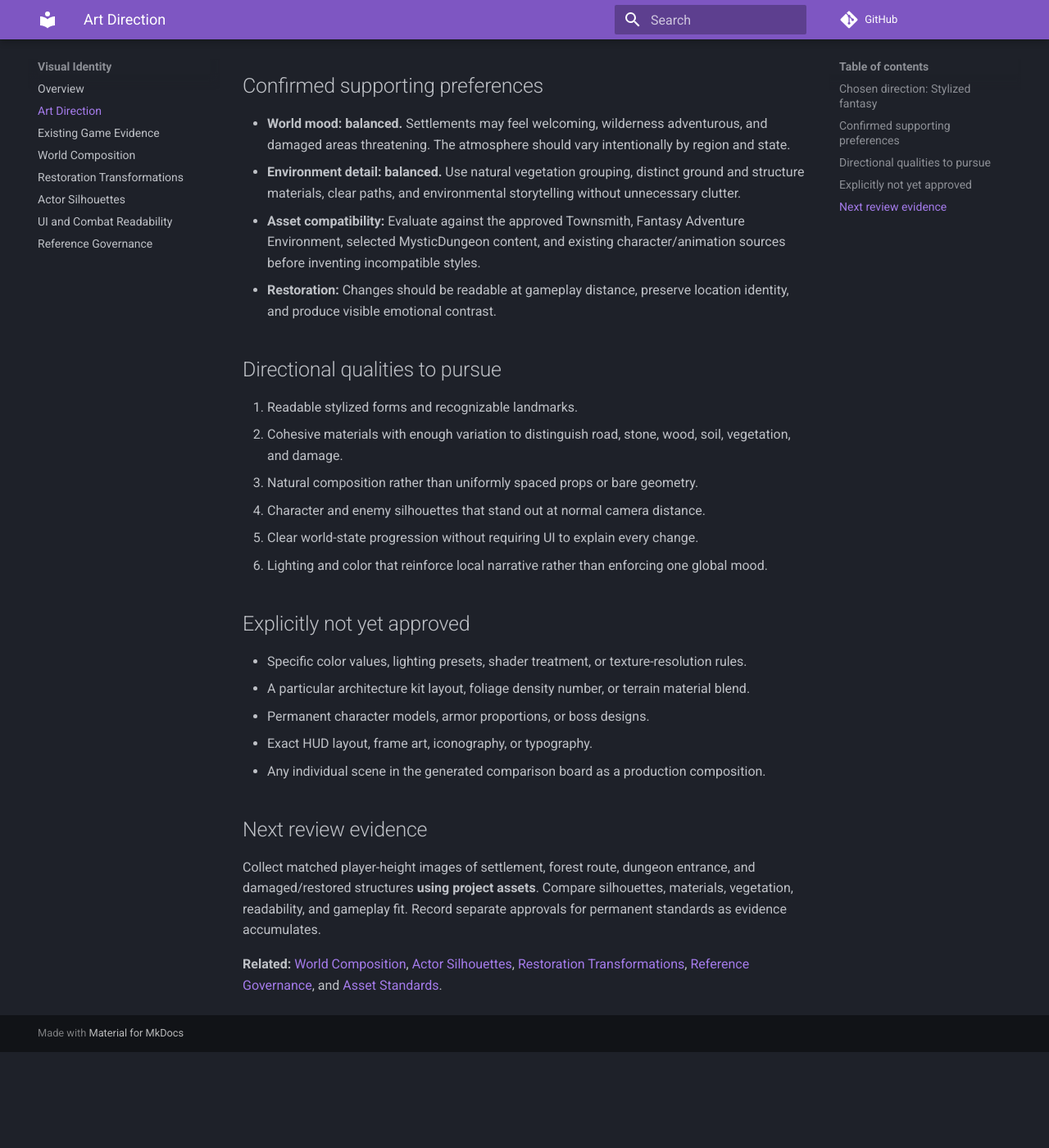
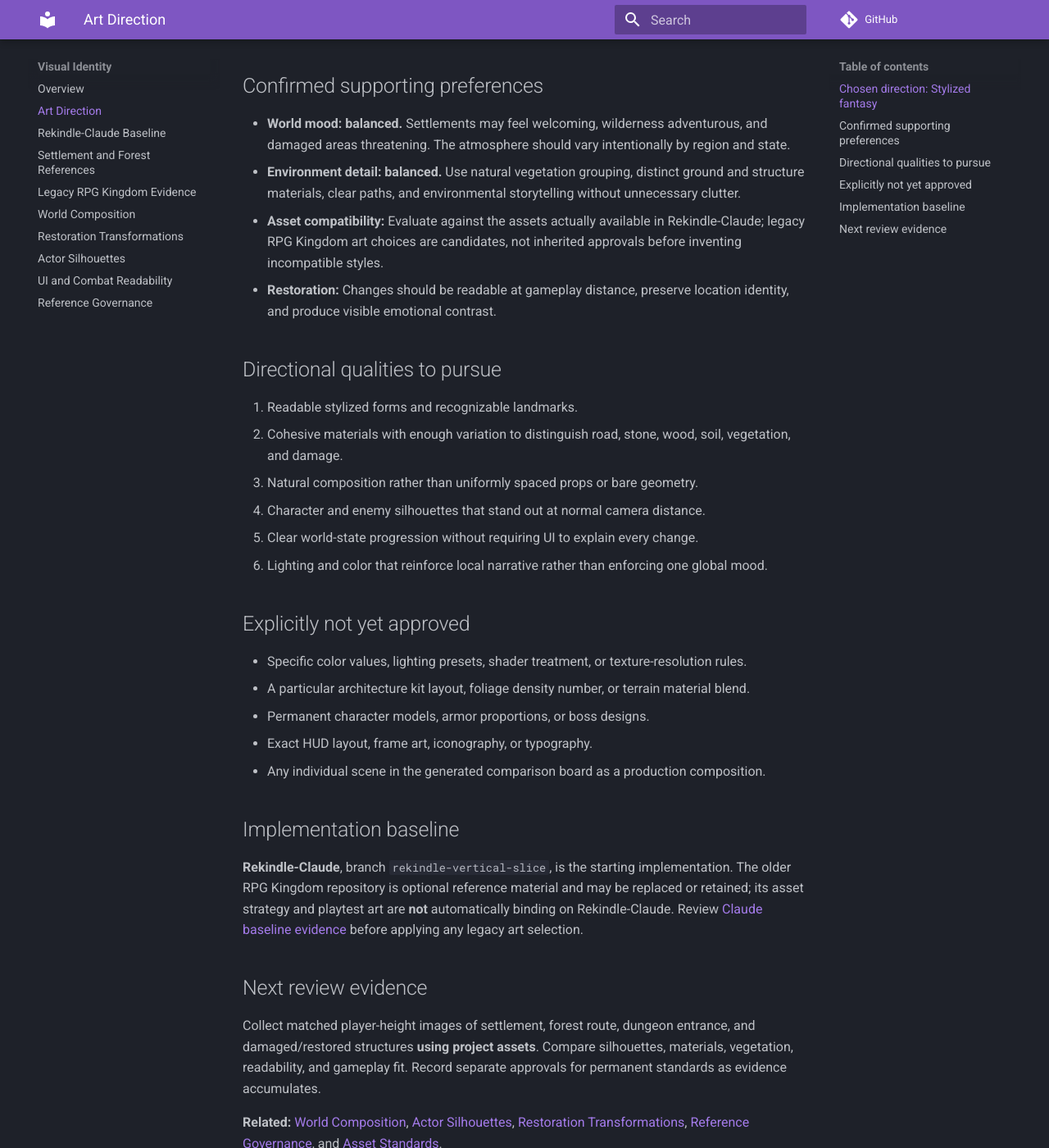
Before and after one commit to Shashakar/RPG-Kingdom-Design-Bible, an MkDocs documentation site: the page built from docs/visual/art-direction.md, in a window 1280 px wide and 1400 px high, scrolled down 425 px. Shown: the whole window at 82% size. Built offline with MkDocs 1.6.1 and Material for MkDocs 9.7.7, drawn with Linux system fonts in a browser that asks for light colours; comment, search, counter and statistics services are not loaded; before the commit the page ends 1708 px from its top, so only the background shows below that.

Commit message:
Use Rekindle-Claude as visual baseline and add settlement/forest references (#9)
* Add Rekindle-Claude source-grounded visual reference: docs/visual/rekindle-claude-baseline.md

* Add Rekindle-Claude source-grounded visual reference: docs/visual/settlement-forest-reference-brief.md

* Clarify Rekindle-Claude-first visual authority in docs/visual/index.md

* Clarify Rekindle-Claude-first visual authority in docs/visual/art-direction.md

* Clarify Rekindle-Claude-first visual authority in docs/visual/existing-game-evidence.md

* Clarify Rekindle-Claude-first visual authority in mkdocs.yml

```diff
--- a/docs/visual/art-direction.md
+++ b/docs/visual/art-direction.md
@@ -10,7 +10,7 @@ The selected direction is **Stylized Fantasy (Option A)**. It prioritizes recogn
 
 - **World mood: balanced.** Settlements may feel welcoming, wilderness adventurous, and damaged areas threatening. The atmosphere should vary intentionally by region and state.
 - **Environment detail: balanced.** Use natural vegetation grouping, distinct ground and structure materials, clear paths, and environmental storytelling without unnecessary clutter.
-- **Asset compatibility:** Evaluate against the approved Townsmith, Fantasy Adventure Environment, selected MysticDungeon content, and existing character/animation sources before inventing incompatible styles.
+- **Asset compatibility:** Evaluate against the assets actually available in Rekindle-Claude; legacy RPG Kingdom art choices are candidates, not inherited approvals before inventing incompatible styles.
 - **Restoration:** Changes should be readable at gameplay distance, preserve location identity, and produce visible emotional contrast.
 
 ## Directional qualities to pursue
@@ -30,6 +30,10 @@ The selected direction is **Stylized Fantasy (Option A)**. It prioritizes recogn
 - Exact HUD layout, frame art, iconography, or typography.
 - Any individual scene in the generated comparison board as a production composition.
 
+## Implementation baseline
+
+**Rekindle-Claude**, branch `rekindle-vertical-slice`, is the starting implementation. The older RPG Kingdom repository is optional reference material and may be replaced or retained; its asset strategy and playtest art are **not** automatically binding on Rekindle-Claude. Review [Claude baseline evidence](rekindle-claude-baseline.md) before applying any legacy art selection.
+
 ## Next review evidence
 
 Collect matched player-height images of settlement, forest route, dungeon entrance, and damaged/restored structures **using project assets**. Compare silhouettes, materials, vegetation, readability, and gameplay fit. Record separate approvals for permanent standards as evidence accumulates.
--- a/mkdocs.yml
+++ b/mkdocs.yml
@@ -33,7 +33,9 @@ nav:
   - Visual Identity:
       - Overview: visual/index.md
       - Art Direction: visual/art-direction.md
-      - Existing Game Evidence: visual/existing-game-evidence.md
+      - Rekindle-Claude Baseline: visual/rekindle-claude-baseline.md
+      - Settlement and Forest References: visual/settlement-forest-reference-brief.md
+      - Legacy RPG Kingdom Evidence: visual/existing-game-evidence.md
       - World Composition: visual/world-composition.md
       - Restoration Transformations: visual/restoration-transformations.md
       - Actor Silhouettes: visual/actor-silhouettes.md
```
Also changed, not shown: docs/visual/existing-game-evidence.md (+4 -2 lines), docs/visual/index.md (+3 -0 lines), docs/visual/rekindle-claude-baseline.md (added, +47 -0 lines), docs/visual/settlement-forest-reference-brief.md (added, +39 -0 lines).
